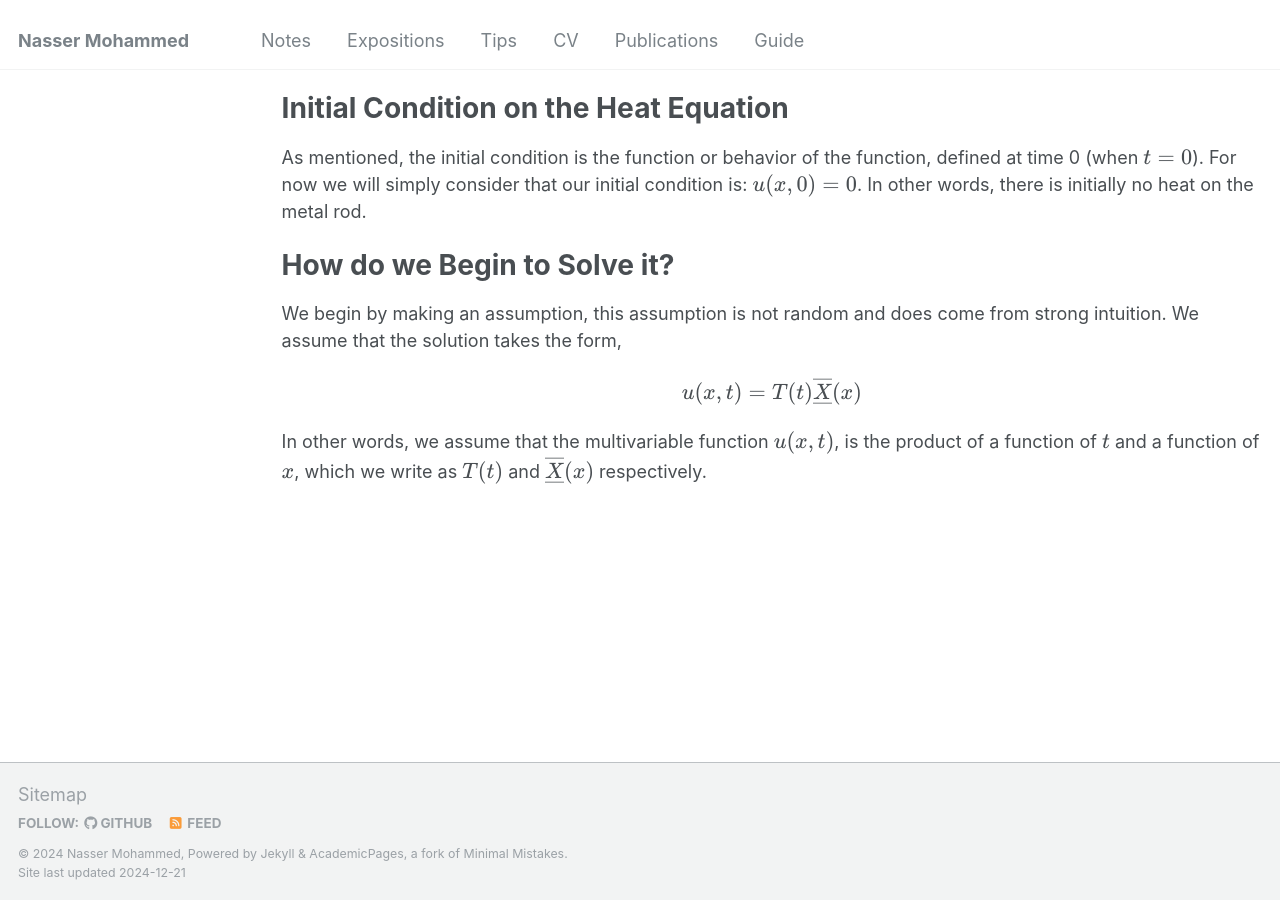
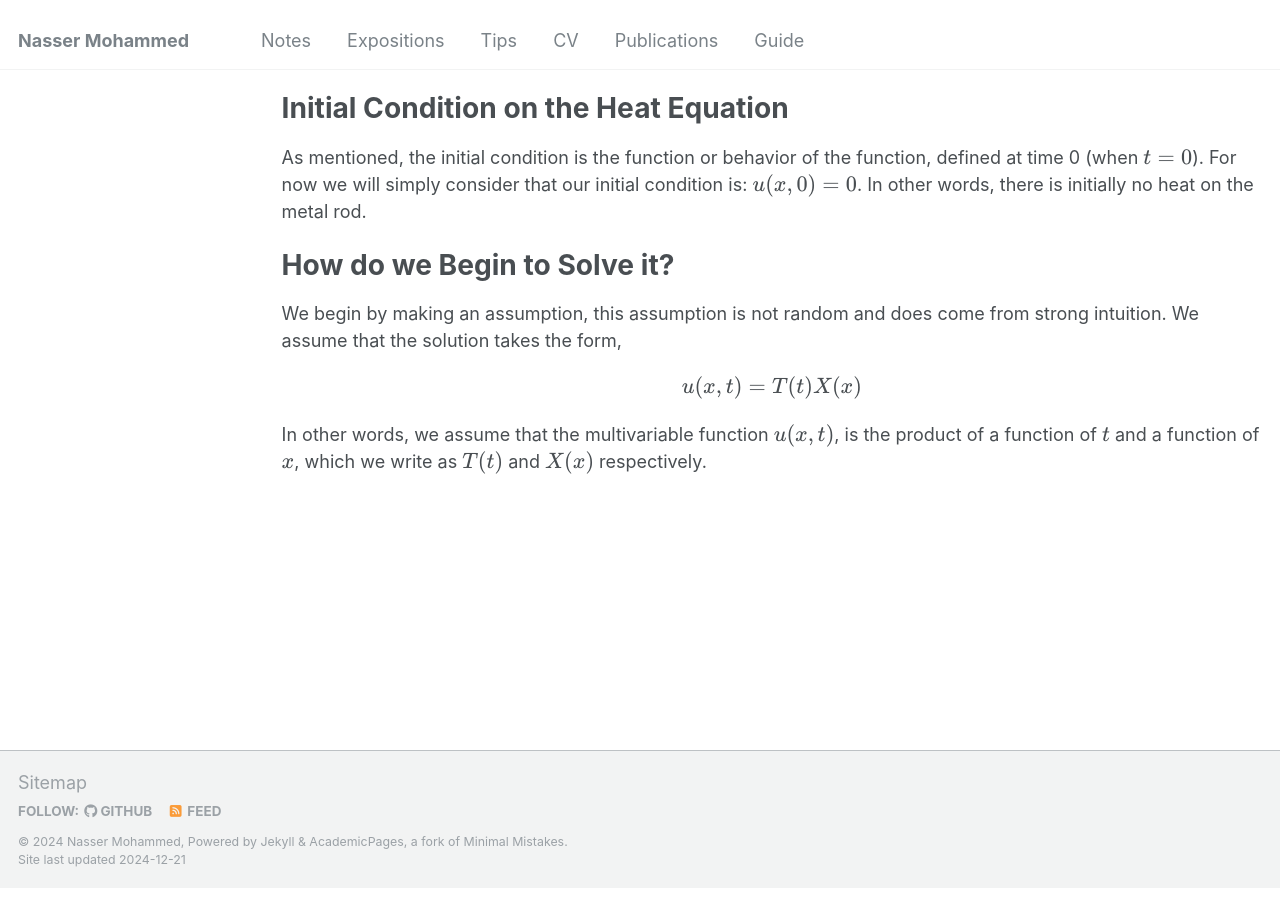
Before and after one commit to Nasser-Mohammed/Nasser-Mohammed.github.io, a Jekyll site: the page built from _pages/notes/pde/heatequation.md, in a window 1280 px wide and 900 px high, scrolled down 528 px. Built offline with Jekyll 4.4.1, drawn with Linux system fonts in a browser that asks for light colours.

Commit message:
Update heatequation.md

```diff
--- a/_pages/notes/pde/heatequation.md
+++ b/_pages/notes/pde/heatequation.md
@@ -21,4 +21,4 @@
 How do we Begin to Solve it?
 ==
 We begin by making an assumption, this assumption is not random and does come from strong intuition. We assume that the solution takes the form,
-\\[u(x,t) = T(t)\underline{\overline{X}}(x)\\] In other words, we assume that the multivariable function \\(u(x,t)\\), is the product of a function of \\(t\\) and a function of \\(x\\), which we write as \\(T(t)\\) and \\(\underline{\overline{X}}(x)\\) respectively.
+\\[u(x,t) = T(t)X(x)\\] In other words, we assume that the multivariable function \\(u(x,t)\\), is the product of a function of \\(t\\) and a function of \\(x\\), which we write as \\(T(t)\\) and \\(X(x)\\) respectively.
```
